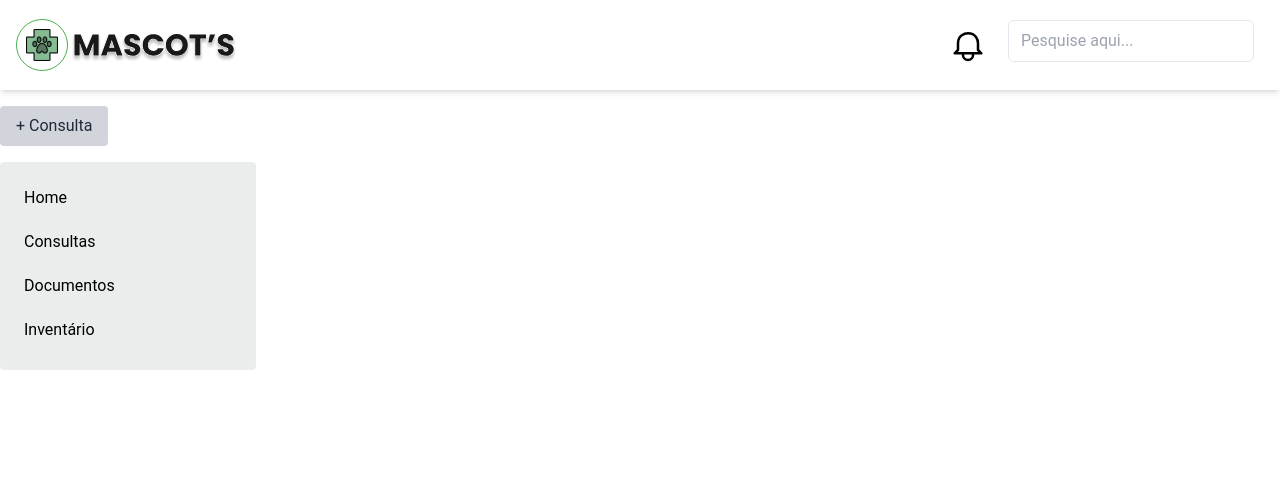
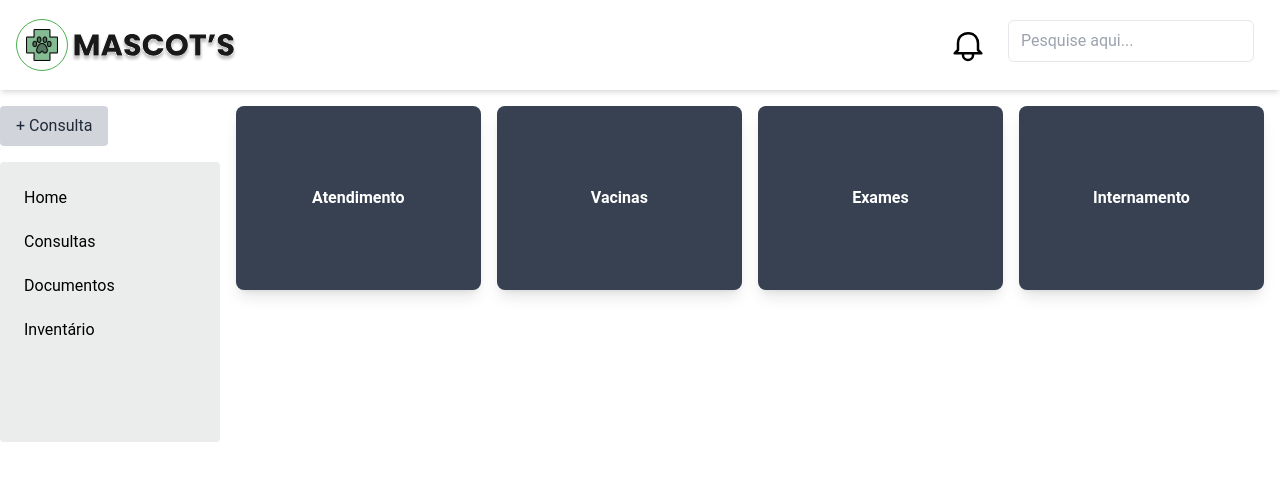
Before and after one commit to softexrecifepe/PI-MASCOTS-TURMA-07-EQUIPE-03, a Next.js app: page /management in a window 1280 px wide. Shown: the top 480 px of the page. Built offline with nearby package versions, Linux system fonts and the light colour scheme.

Commit message:
feat: Cria Componente Cards e Add Cards na tela de gerenciamento

```diff
--- /dev/null
+++ b/src/app/components/Cards.tsx
@@ -0,0 +1,32 @@
+import React from "react";
+
+interface LinkItem {
+  name: string;
+  href: string;
+}
+
+interface CardsProps {
+  links: LinkItem[];
+}
+
+const Cards: React.FC<CardsProps> = ({ links }) => {
+  return (
+    <div>
+      <ul className="grid gap-4 grid-col-1 sm:grid-cols-2 md:grid-cols-3 lg:grid-cols-4 p-4">
+        {links.map((link, index) => (
+          <div key={index} className={`bg-gray-700 text-white font-semibold rounded-lg shadow-lg hover:bg-blue-600 transition duration-300 hover:scale-105`}>
+            <li className="">
+              <a
+              href={link.href}
+              className="w-full h-full py-20 px-24 flex items-center justify-center rounded-lg hover:bg-blue-600 transition duration-300"
+              >{link.name}
+              </a>
+            </li>
+          </div>
+        ))}
+      </ul>
+    </div>
+  );
+};
+
+export { Cards };
--- a/src/app/management/page.tsx
+++ b/src/app/management/page.tsx
@@ -6,15 +6,22 @@ import Image from "next/image";
 import Input from "../components/Input";
 import { Button } from "../components/Button";
 import { Sidebar } from "../components/Sidebar";
+import { Cards } from "../components/Cards";
 
 export const Header: React.FC = () => {
+  const linksSidebar = [
+    { name: "Home", href: "/" },
+    { name: "Consultas", href: "/consultetion" },
+    { name: "Documentos", href: "/documents" },
+    { name: "Inventário", href: "/Inventory" },
+  ];
 
-  const linksSidebar = [
-    {name:"Home", href:"/"},
-    {name:"Consultas", href:"/consultetion"},
-    {name:"Documentos", href:"/documents"},
-    {name:"Inventário", href:"/Inventory"},
-  ]
+  const linksCards = [
+    { name: "Atendimento", href: "/" },
+    { name: "Vacinas", href: "/consultetion" },
+    { name: "Exames", href: "/documents" },
+    { name: "Internamento", href: "/Inventory" },
+  ];
 
   return (
     <>
@@ -34,6 +41,7 @@ export const Header: React.FC = () => {
           <Input placeholder={`Pesquise aqui...`} label={""} />
         </div>
       </header>
+      <div className="flex">
         <div className="w-[20%]">
           <div className="flex my-4 w-[100%]">
             <Button label={"+ Consulta"} />
@@ -42,6 +50,10 @@ export const Header: React.FC = () => {
             <Sidebar links={linksSidebar} />
           </aside>
         </div>
+        <div>
+          <Cards links={linksCards} />
+        </div>
+      </div>
     </>
   );
 };
```
Lines whose indentation alone changed are shown as unchanged.
